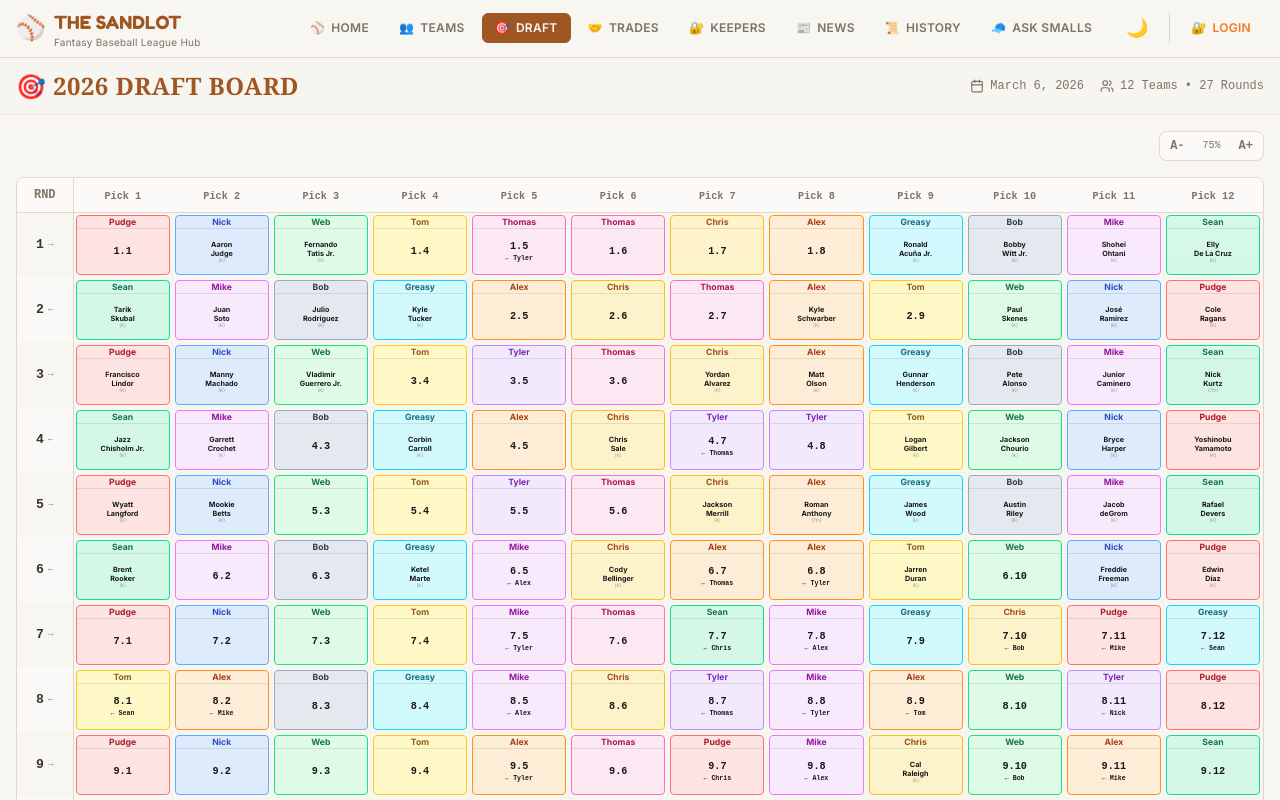
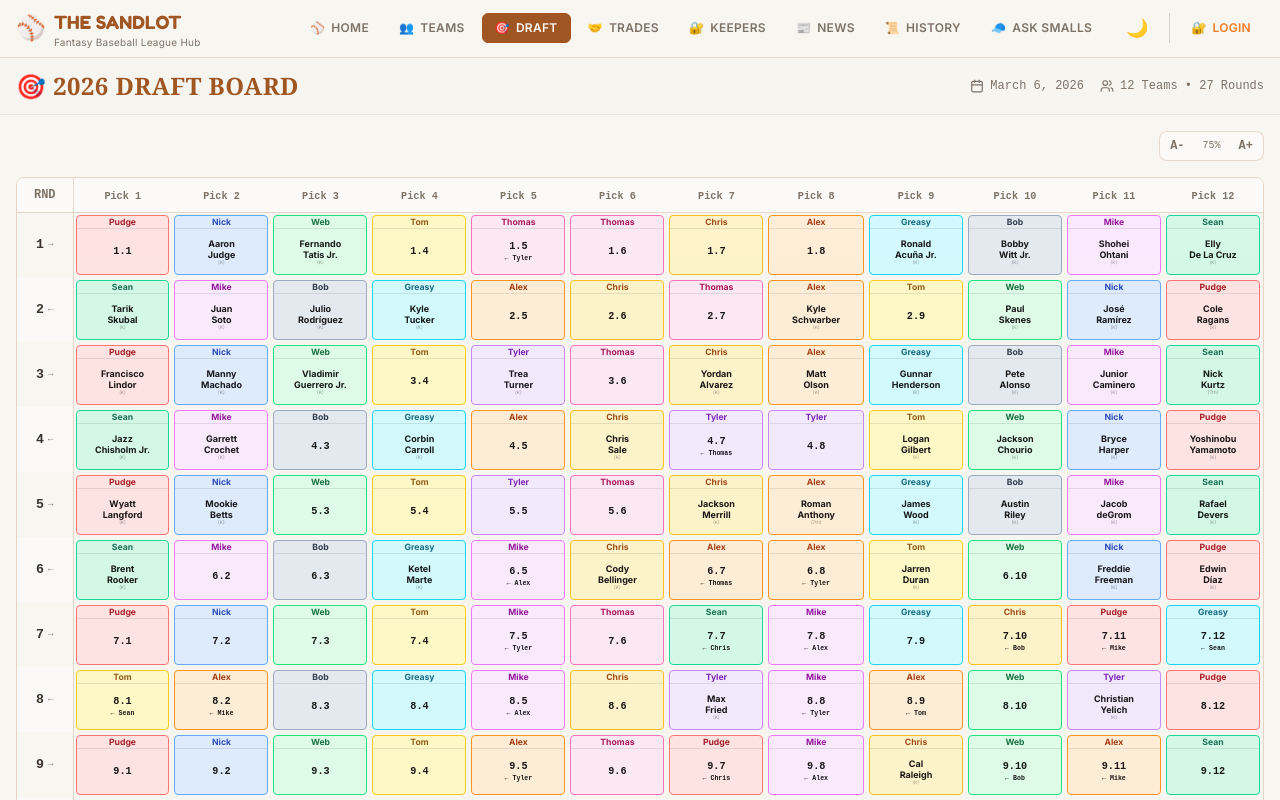
Before and after one commit to titaniumshovel/tunnelsnakes, a Next.js app: page /draft-board in a window 1280 px wide. Shown: the top 800 px of the page. Built offline with nearby package versions, Linux system fonts and the light colour scheme; no server answers; the database is empty.

Commit message:
Add Tyler keepers to snake board, bump keeper name font size

```diff
--- a/src/app/draft-board/page.tsx
+++ b/src/app/draft-board/page.tsx
@@ -159,6 +159,14 @@ const SNAKE_KEEPERS: Record<string, SnakeKeeper[]> = {
     { round: 25, first: 'JJ',      last: 'Wetherholt', pos: 'SS', team: 'STL', isNA: true },
     { round: 26, first: 'Owen',    last: 'Caissie',    pos: 'OF', team: 'MIA', isNA: true },
     { round: 27, first: 'Andrew',  last: 'Painter',    pos: 'SP', team: 'PHI', isNA: true },
+  ],
+  Tyler: [
+    { round: 3,  first: 'Trea',      last: 'Turner',      pos: 'SS', team: 'PHI', year: '6yr' },
+    { round: 8,  first: 'Christian',  last: 'Yelich',      pos: 'OF', team: 'MIL', year: '1yr' },
+    { round: 8,  first: 'Max',        last: 'Fried',       pos: 'SP', team: 'NYY', year: '1yr' },
+    { round: 10, first: 'Hunter',     last: 'Brown',       pos: 'SP', team: 'HOU', year: '1yr' },
+    { round: 13, first: 'Brice',      last: 'Turang',      pos: '2B', team: 'MIL', year: '1yr' },
+    { round: 16, first: 'Taylor',     last: 'Ward',        pos: 'OF', team: 'LAA', year: '1yr' },
   ],
   Greasy: [
     { round: 1,  first: 'Ronald',  last: 'Acuña Jr.',  pos: 'OF', team: 'ATL', year: '1yr' },
@@ -736,10 +744,10 @@ export default function DraftBoardPage() {
                                 <div className="flex-1 flex flex-col items-center justify-center">
                                   {keeper ? (
                                     <>
-                                      <div className="font-bold text-black text-center leading-tight" style={{ fontSize: `${Math.max(fontSize * 0.6, 0.4)}rem` }}>
+                                      <div className="font-bold text-black text-center leading-tight" style={{ fontSize: `${Math.max(fontSize * 0.75, 0.48)}rem` }}>
                                         {keeper.first}
                                       </div>
-                                      <div className="font-bold text-black text-center leading-tight" style={{ fontSize: `${Math.max(fontSize * 0.6, 0.4)}rem` }}>
+                                      <div className="font-bold text-black text-center leading-tight" style={{ fontSize: `${Math.max(fontSize * 0.75, 0.48)}rem` }}>
                                         {keeper.last}
                                       </div>
                                       <div className="text-center text-black/40" style={{ fontSize: `${Math.max(fontSize * 0.4, 0.28)}rem`, lineHeight: 1 }}>
```
